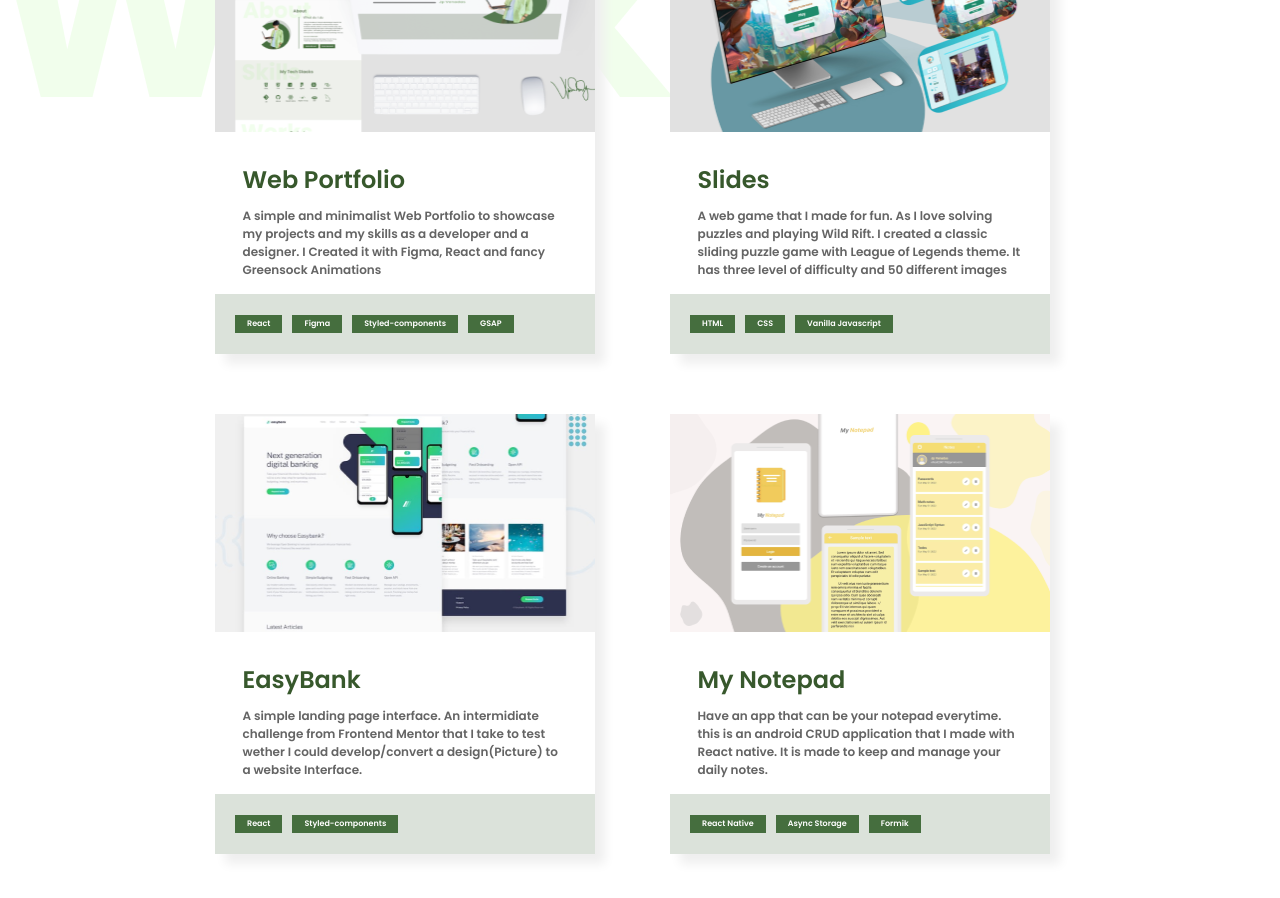
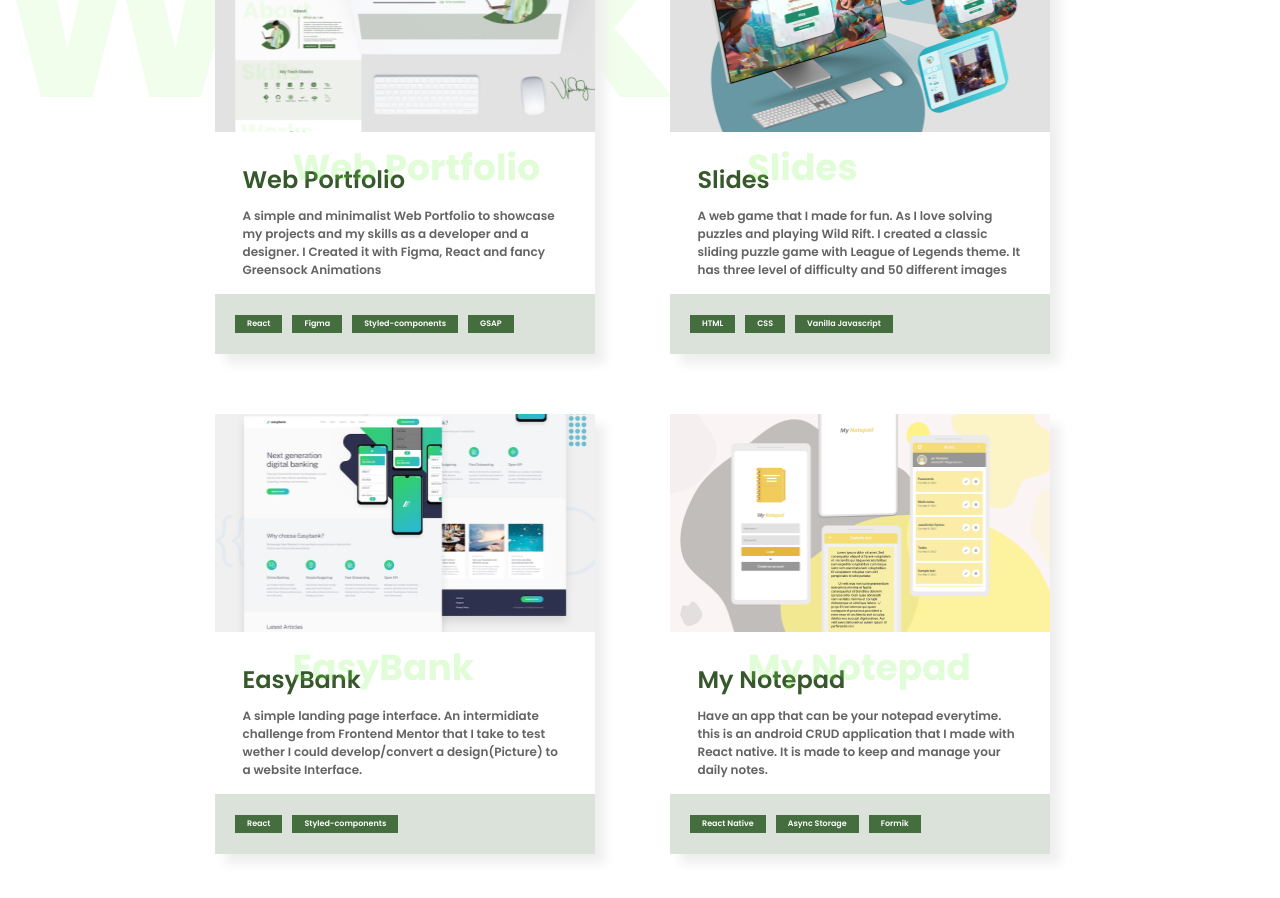
Before and after one commit to JPvenadas/Web-Portfolio, a React (Create React App) app: page / in a window 1280 px wide. Shown: the part 2320-3218 px from the top of the page. Built offline with nearby package versions, Linux system fonts and the light colour scheme.

Commit message:
added the green shadow in the title project

```diff
--- a/src/components/objects/ProjectItem.jsx
+++ b/src/components/objects/ProjectItem.jsx
@@ -9,7 +9,8 @@ import {
     DescriptionTitle,
     DescriptionText,
     StackSection,
-    Stack
+    Stack,
+    TransparentProjectTitle
 } from "../../styled-components/Projects"
 import { useState, useRef } from "react"
 import gsap from "gsap";
@@ -20,7 +21,7 @@ const ProjectItem = ({bg, title, description, buttons, Stacks}) => {
 
     const buttonSpawn = (e) => {
         if (!hoverState){
-            let tl = gsap.to(circularButton.current, {duration: 1.3, ease: 'bounce', y: 0, stagger: .2, overwrite: true})
+            let tl = gsap.to(circularButton.current, {duration: 1.3, ease: 'expo', y: 0, stagger: .2, overwrite: true})
             if(tl.isActive()){
                 e.preventDefault(); // this will also stop <a> tag links
             }
@@ -42,6 +43,7 @@ const ProjectItem = ({bg, title, description, buttons, Stacks}) => {
 
           <DescriptionSection>
               <DescriptionContainer>
+                  <TransparentProjectTitle>{title}</TransparentProjectTitle>
                   <DescriptionTitle>{title}</DescriptionTitle>
                   <DescriptionText>{description}</DescriptionText>
               </DescriptionContainer>
--- a/src/styled-components/Projects.js
+++ b/src/styled-components/Projects.js
@@ -86,6 +86,7 @@ export const DescriptionContainer = styled.div`
     padding: 30px 0 15px 0;
     display: flex;
     flex-direction: column;
+    position: relative;
     gap: 10px;
     justify-content: center;
 `
@@ -115,3 +116,12 @@ export const Stack = styled.div`
     background: #456E3E;
     padding: 3px 12px;
 `
+export const TransparentProjectTitle = styled.p`
+    font-weight: 700;
+    position: absolute;
+    top: 8px;
+    left: 50px;
+    font-size: 36px;
+    color: rgba(117, 247, 72, 0.22);
+
+`
```
